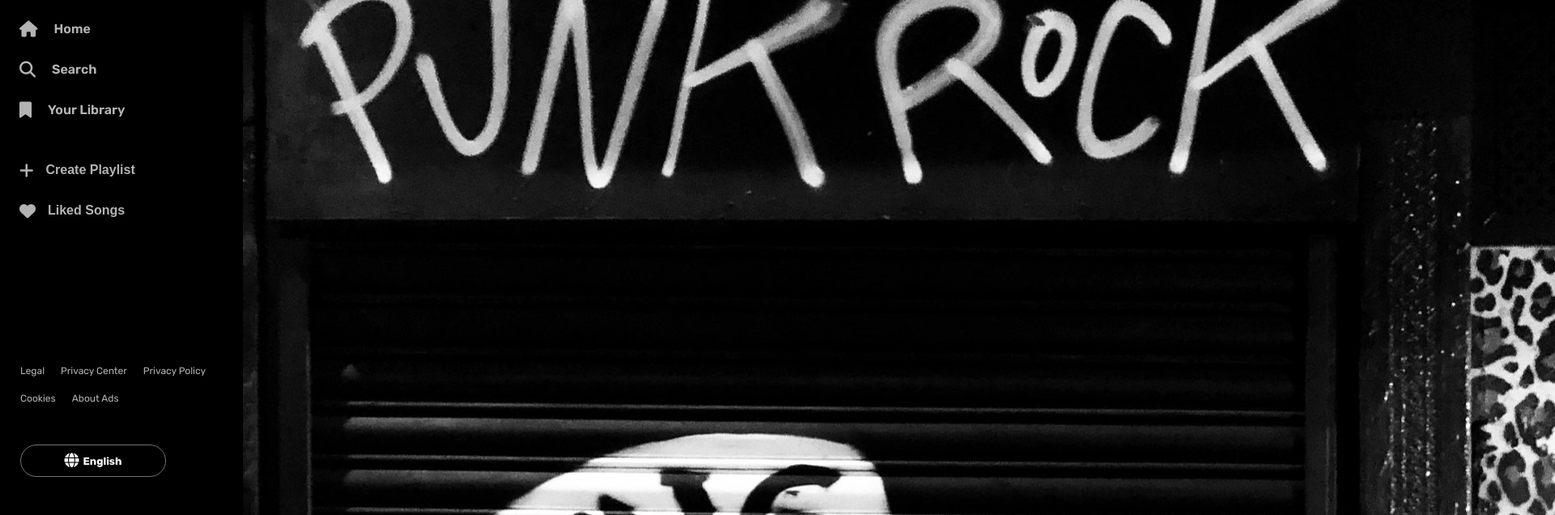
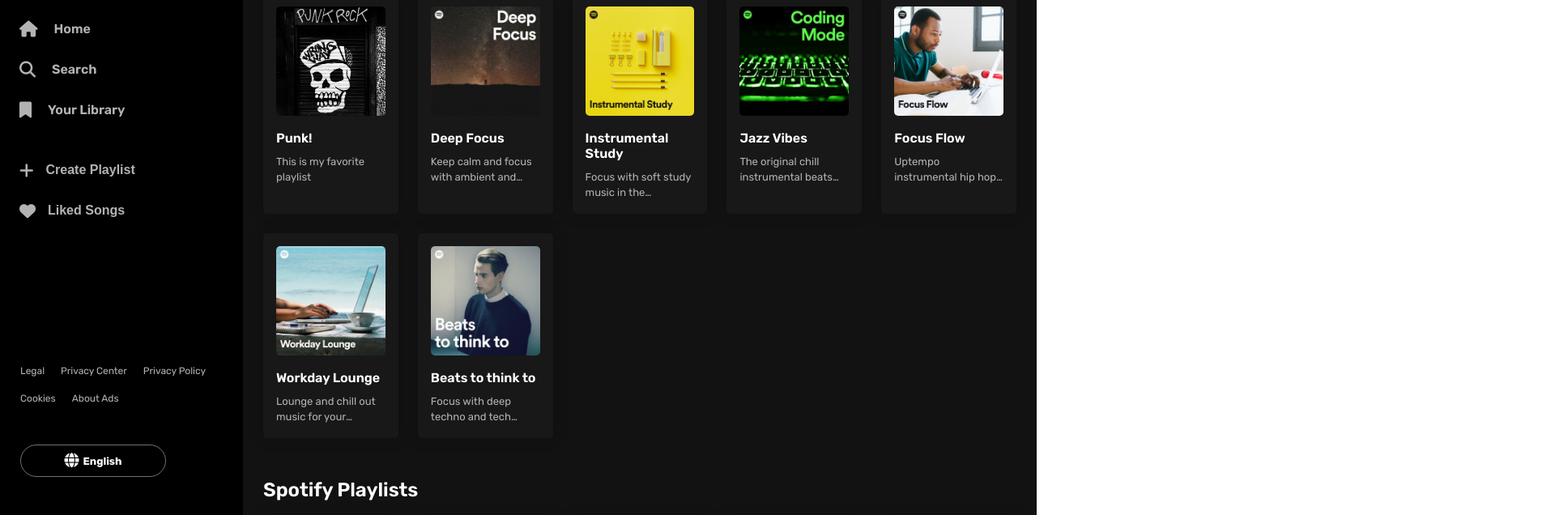
Before and after one commit to JorgeSarricolea/Spotify-UI-Clone, a plain HTML site: page index.html in a window 1280 px wide. Shown: the part 81-717 px from the top of the page at 81% size, 1920 px wide, since content can reach past the window. Drawn offline with Linux system fonts and the light colour scheme.

Commit message:
Main content css

```diff
--- a/style.css
+++ b/style.css
@@ -21,9 +21,8 @@ body {
 	margin-bottom: 8rem;
 }
 
-/* ********************************** */
-/*               TOPBAR               */
-/* ********************************** */
+/* TOPBAR */
+
 .topbar {
 	display: flex;
 	justify-content: space-between;
@@ -98,9 +97,8 @@ body {
 	transform: scale(1.04);
 }
 
-/* ********************************** */
-/*               SIDEBAR              */
-/* ********************************** */
+/* SIDEBAR */
+
 .navbar {
 	background-color: #000;
 	color: #b3b3b3;
@@ -239,3 +237,88 @@ body {
 	color: #b3b3b3;
 	font-size: 1.2rem;
 }
+
+/* MAIN CONTENT */
+
+.main-content {
+	grid-row: 1/3;
+	grid-column: 2/-1;
+
+	background-color: #121212;
+	padding: 2.5rem;
+
+	display: flex;
+	flex-direction: column;
+	gap: 3rem;
+}
+
+.title-playlist {
+	font-size: 2.4rem;
+	color: #fff;
+	cursor: pointer;
+	font-weight: 600;
+}
+
+.title-playlist:hover {
+	text-decoration: underline;
+}
+
+.container-name-concentracion,
+.container-name-spotify-playlists {
+	display: flex;
+	flex-direction: column;
+	gap: 2rem;
+	margin-bottom: 2rem;
+}
+
+.container-card-concentracion,
+.container-card-spotify-playlists {
+	display: grid;
+	grid-template-columns: repeat(auto-fit, minmax(15rem, 1fr));
+	gap: 2.4rem;
+}
+
+.card-concentracion,
+.card-spotify-playlists {
+	background-color: #181818;
+	border-radius: 0.5rem;
+	padding: 1.6rem;
+	box-shadow: 0 0 2rem rgba(0, 0, 0, 0.2);
+	transition: background-color 0.3s ease;
+	cursor: pointer;
+	position: relative;
+}
+
+.card-concentracion:hover,
+.card-spotify-playlists:hover {
+	background-color: #282828;
+}
+
+.card-img img {
+	width: 100%;
+	border-radius: 0.5rem;
+}
+
+.card-img {
+	overflow: hidden;
+}
+
+.card h2 {
+	margin-top: 1.5rem;
+	margin-bottom: 1rem;
+	font-size: 1.6rem;
+	color: #fff;
+	font-weight: 600;
+}
+
+.card p {
+	font-size: 1.3rem;
+	color: #b3b3b3;
+	font-weight: 400;
+	line-height: 1.5;
+	text-overflow: ellipsis;
+	overflow: hidden;
+	display: -webkit-box;
+	-webkit-line-clamp: 2;
+	-webkit-box-orient: vertical;
+}
```
